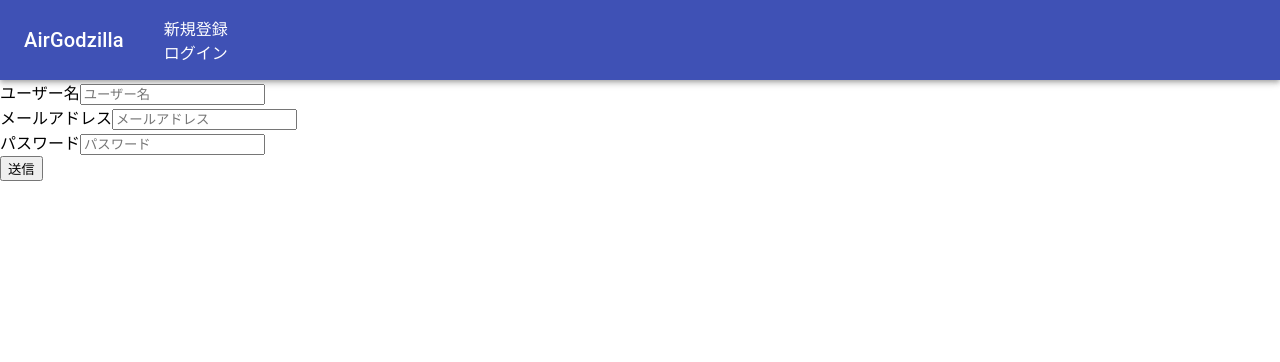
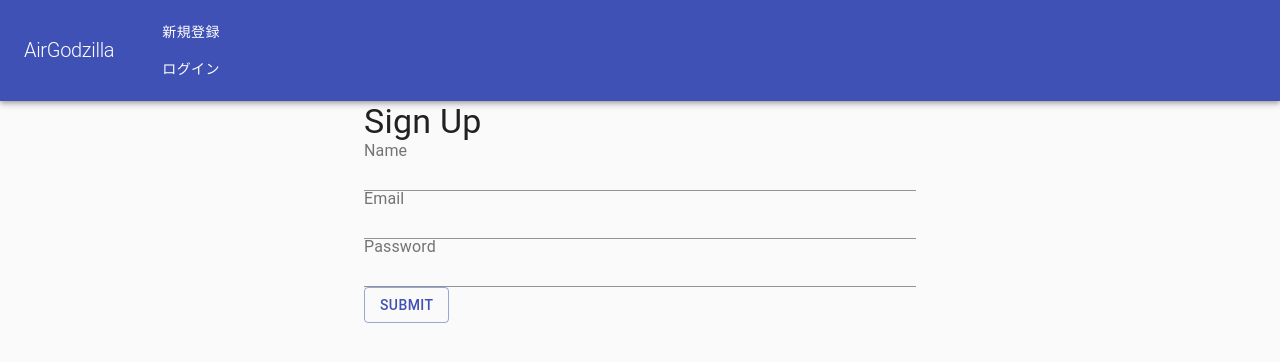
Before and after one commit to machamp0714/AirGodzilla, a React (Create React App) app in the folder front/: page /signup in a window 1280 px wide. Shown: the top 362 px of the page. Built offline with nearby package versions, Linux system fonts and the light colour scheme; no server answers.

Commit message:
material ui テスト中

```diff
--- a/front/src/components/Auth/Signup.js
+++ b/front/src/components/Auth/Signup.js
@@ -2,6 +2,15 @@ import React from "react";
 import { connect } from "react-redux";
 import { Redirect } from "react-router-dom";
 import { signup } from "../../store/actions/authAction";
+import {
+  CssBaseline,
+  Container,
+  Typography,
+  FormGroup,
+  Input,
+  InputLabel,
+  Button
+} from "@material-ui/core";
 
 class Signup extends React.Component {
   state = {
@@ -30,47 +39,39 @@ class Signup extends React.Component {
   };
 
   render() {
-    console.log(this.props.loggedInStatus);
     if (this.props.loggedInStatus) {
       return <Redirect to="/" />;
     }
     return (
-      <form onSubmit={this.handleSubmit}>
-        <div className="form-group">
-          <label htmlFor="name">ユーザー名</label>
-          <input
-            type="text"
-            id="name"
-            placeholder="ユーザー名"
-            required
-            onChange={this.handleChange}
-          />
-        </div>
+      <React.Fragment>
+        <CssBaseline />
+        <Container maxWidth="sm">
+          <Typography variant="h4">Sign Up</Typography>
+          <form onSubmit={this.handleSubmit}>
+            <FormGroup>
+              <InputLabel htmlFor="name">Name</InputLabel>
+              <Input id="name" onChange={this.handleChange} />
+            </FormGroup>
 
-        <div className="form-group">
-          <label htmlFor="email">メールアドレス</label>
-          <input
-            type="email"
-            id="email"
-            placeholder="メールアドレス"
-            required
-            onChange={this.handleChange}
-          />
-        </div>
+            <FormGroup>
+              <InputLabel htmlFor="email">Email</InputLabel>
+              <Input id="email" type="email" onChange={this.handleChange} />
+            </FormGroup>
 
-        <div className="form-group">
-          <label htmlFor="password">パスワード</label>
-          <input
-            type="password"
-            id="password"
-            placeholder="パスワード"
-            required
-            onChange={this.handleChange}
-          />
-        </div>
-
-        <input type="submit" value="送信" />
-      </form>
+            <FormGroup>
+              <InputLabel htmlFor="password">Password</InputLabel>
+              <Input
+                id="password"
+                type="password"
+                onChange={this.handleChange}
+              />
+            </FormGroup>
+            <Button type="submit" color="primary" variant="outlined">
+              submit
+            </Button>
+          </form>
+        </Container>
+      </React.Fragment>
     );
   }
 }
--- a/front/src/components/Layout/Navbar.js
+++ b/front/src/components/Layout/Navbar.js
@@ -20,8 +20,10 @@ class Navbar extends React.Component {
     return (
       <AppBar position="static">
         <Toolbar>
-          <Typography variant="h6">
-            <Link to="/">AirGodzilla</Link>
+          <Typography variant="h1" style={{ fontSize: 20 }}>
+            <Link to="/" className="navlink">
+              AirGodzilla
+            </Link>
           </Typography>
           {loggedInStatus ? <SignedInLinks /> : <SignedOutLinks />}
         </Toolbar>
--- a/front/src/components/Layout/SignedInLinks.js
+++ b/front/src/components/Layout/SignedInLinks.js
@@ -14,12 +14,16 @@ class SignedInLinks extends React.Component {
       <ul>
         <li>
           <Button color="inherit">
-            <a>Create Room</a>
+            <a href="#" className="navlink">
+              Create Room
+            </a>
           </Button>
         </li>
         <li>
           <Button color="inherit">
-            <a onClick={this.handleLogoutClick}>Logout</a>
+            <a href="/" className="navlink" onClick={this.handleLogoutClick}>
+              Logout
+            </a>
           </Button>
         </li>
       </ul>
--- a/front/src/components/Layout/SignedOutLinks.js
+++ b/front/src/components/Layout/SignedOutLinks.js
@@ -1,14 +1,23 @@
 import React from "react";
 import { NavLink } from "react-router-dom";
+import Button from "@material-ui/core/Button";
 
 const SignedOutLinks = () => {
   return (
     <ul>
       <li>
-        <NavLink to="/signup">新規登録</NavLink>
+        <Button color="inherit">
+          <NavLink className="navlink" to="/signup">
+            新規登録
+          </NavLink>
+        </Button>
       </li>
       <li>
-        <NavLink to="/signin">ログイン</NavLink>
+        <Button color="inherit">
+          <NavLink className="navlink" to="/signin">
+            ログイン
+          </NavLink>
+        </Button>
       </li>
     </ul>
   );
--- a/front/src/index.scss
+++ b/front/src/index.scss
@@ -11,13 +11,10 @@ code {
 }
 li {
   list-style: none;
-  a {
-    color: #fff;
-  }
 }
 a {
   text-decoration: none;
 }
-h6 > a {
+.navlink {
   color: #fff;
 }
```
